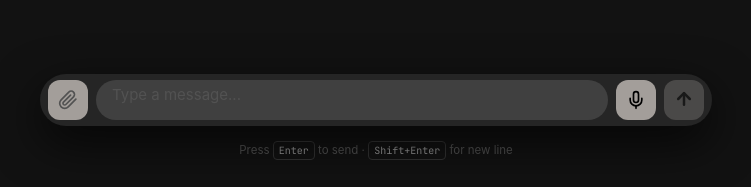
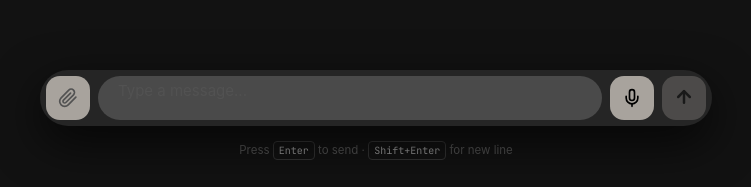
Before and after one commit to dharsahan/ProjectYolo, an Electron app: page desktop/renderer/index.html in a window 1280 px wide. Shown: the part 610-797 px from the top of the page, 264-1015 px from the left. Drawn offline with nearby package versions, Linux system fonts and the light colour scheme; no server answers; a web font is replaced by a local one.

Commit message:
style(desktop): refine textbar aesthetic to match premium mockup colors and proportions

```diff
--- a/desktop/renderer/styles.css
+++ b/desktop/renderer/styles.css
@@ -436,7 +436,7 @@ body {
   background: var(--bg-surface);
   border: 1px solid var(--border);
   border-radius: 9999px;
-  padding: 6px 8px;
+  padding: 6px;
   position: relative;
   box-shadow: 0 12px 40px rgba(0,0,0,0.1);
   width: 80%;
@@ -472,12 +472,12 @@ body {
 }
 
 .input-icon-btn {
-  width: 40px;
-  height: 40px;
+  width: 44px;
+  height: 44px;
   border: none;
-  background: #a39e9a;
+  background: #A8A39D;
   color: #000000;
-  border-radius: 12px;
+  border-radius: 14px;
   cursor: pointer;
   display: flex;
   align-items: center;
@@ -536,12 +536,12 @@ body {
 
 .custom-send-btn {
   will-change: transform, background-color;
-  width: 40px;
-  height: 40px;
-  min-width: 40px;
+  width: 44px;
+  height: 44px;
+  min-width: 44px;
   border: none;
-  border-radius: 12px;
-  background: #a39e9a;
+  border-radius: 14px;
+  background: #A8A39D;
   color: #000000;
   cursor: pointer;
   display: flex;
@@ -562,7 +562,7 @@ body {
 
 [data-theme="dark"] .custom-send-btn {
   will-change: transform, background-color;
-  background: #a39e9a;
+  background: #A8A39D;
   color: #000000;
 }
 
@@ -1397,12 +1397,12 @@ body::before {
   min-width: 0;
   background: var(--bg-primary);
   border-radius: 9999px;
-  padding: 0 16px;
-  height: 40px;
+  padding: 0 20px;
+  height: 44px;
 }
 
 [data-theme="dark"] .input-center-stack {
-  background: #404040;
+  background: #4A4A4A;
 }
 
 .input-wrapper.floating-input {
```
